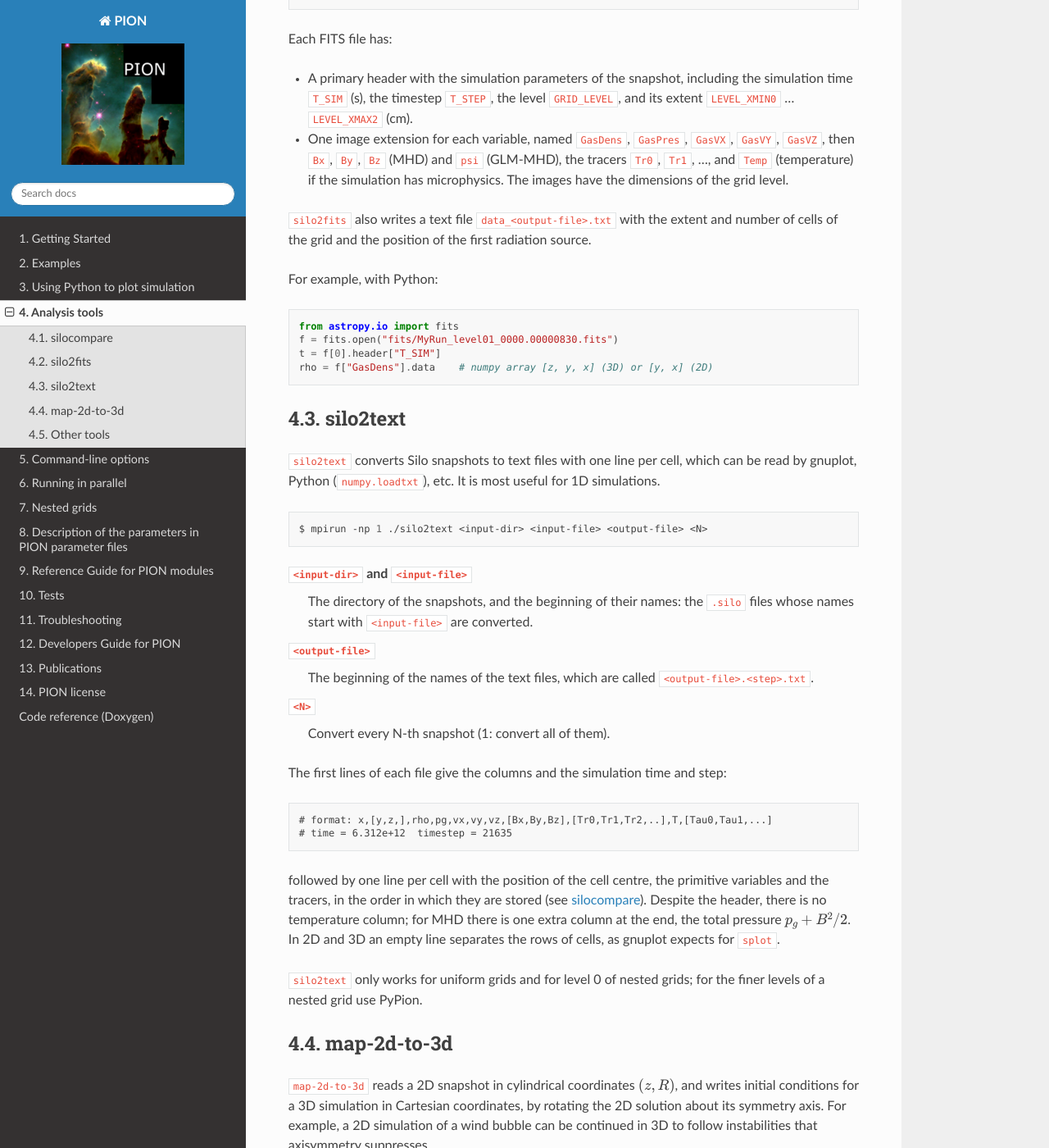
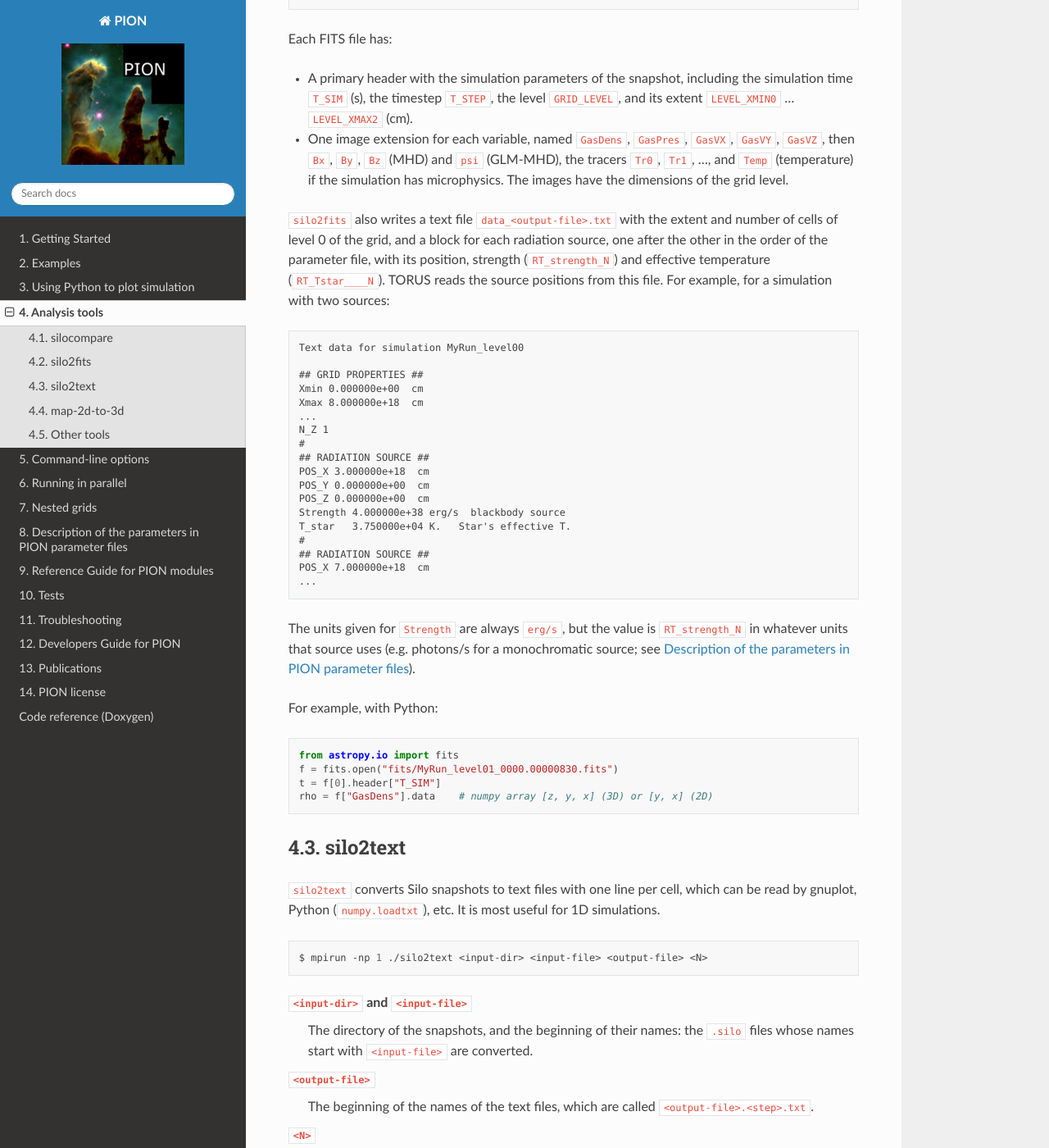
Before and after one commit to jmackey-astro/pion-docs, a Sphinx documentation site: the page built from docs/analysis_tools.rst, in a window 1280 px wide and 1400 px high, scrolled down 2843 px. Shown: the whole window at 82% size. Built offline with Sphinx 7.4.7 and the Read the Docs theme 3.1.0, drawn with Linux system fonts in a browser that asks for light colours.

Commit message:
silo2fits: the text file lists all radiation sources
Describe the data_<output-file>.txt file, which now has one block per
radiation source (PION branch analysis-tools-fixes), with an example,
and note that TORUS reads the source positions from it.

Co-Authored-By: Claude Opus 5.5 <noreply@anthropic.com>

```diff
--- a/docs/analysis_tools.rst
+++ b/docs/analysis_tools.rst
@@ -110,7 +110,32 @@ Each FITS file has:
 + A primary header with the simulation parameters of the snapshot, including the simulation time ``T_SIM`` (s), the timestep ``T_STEP``, the level ``GRID_LEVEL``, and its extent ``LEVEL_XMIN0`` ... ``LEVEL_XMAX2`` (cm).
 + One image extension for each variable, named ``GasDens``, ``GasPres``, ``GasVX``, ``GasVY``, ``GasVZ``, then ``Bx``, ``By``, ``Bz`` (MHD) and ``psi`` (GLM-MHD), the tracers ``Tr0``, ``Tr1``, ..., and ``Temp`` (temperature) if the simulation has microphysics.  The images have the dimensions of the grid level.
 
-``silo2fits`` also writes a text file ``data_<output-file>.txt`` with the extent and number of cells of the grid and the position of the first radiation source.
+``silo2fits`` also writes a text file ``data_<output-file>.txt`` with the extent and number of cells of level 0 of the grid, and a block for each radiation source, one after the other in the order of the parameter file, with its position, strength (``RT_strength_N``) and effective temperature (``RT_Tstar____N``).
+TORUS reads the source positions from this file.
+For example, for a simulation with two sources:
+
+.. code-block:: none
+
+  Text data for simulation MyRun_level00
+
+  ## GRID PROPERTIES ##
+  Xmin 0.000000e+00  cm
+  Xmax 8.000000e+18  cm
+  ...
+  N_Z 1
+  #
+  ## RADIATION SOURCE ##
+  POS_X 3.000000e+18  cm
+  POS_Y 0.000000e+00  cm
+  POS_Z 0.000000e+00  cm
+  Strength 4.000000e+38 erg/s  blackbody source
+  T_star   3.750000e+04 K.   Star's effective T.
+  #
+  ## RADIATION SOURCE ##
+  POS_X 7.000000e+18  cm
+  ...
+
+The units given for ``Strength`` are always ``erg/s``, but the value is ``RT_strength_N`` in whatever units that source uses (e.g. photons/s for a monochromatic source; see :ref:`parameter-file`).
 
 For example, with Python:
 
```
